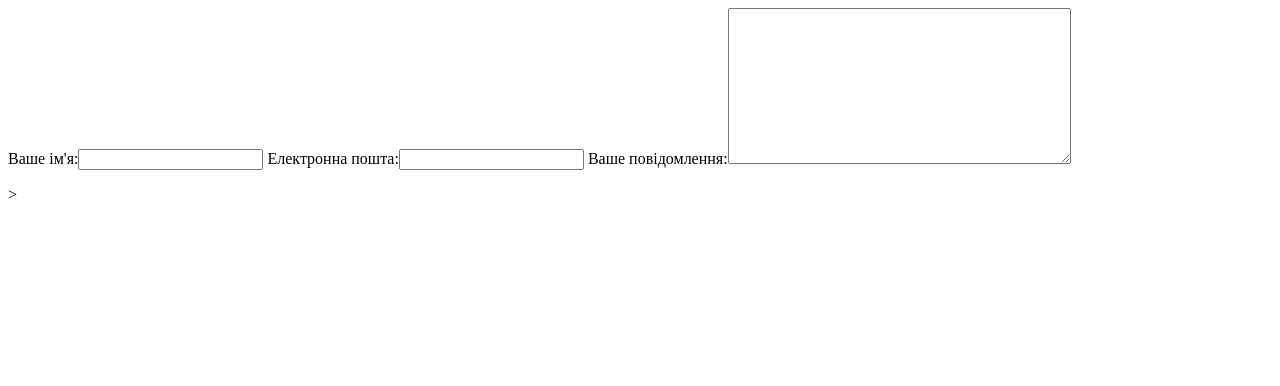
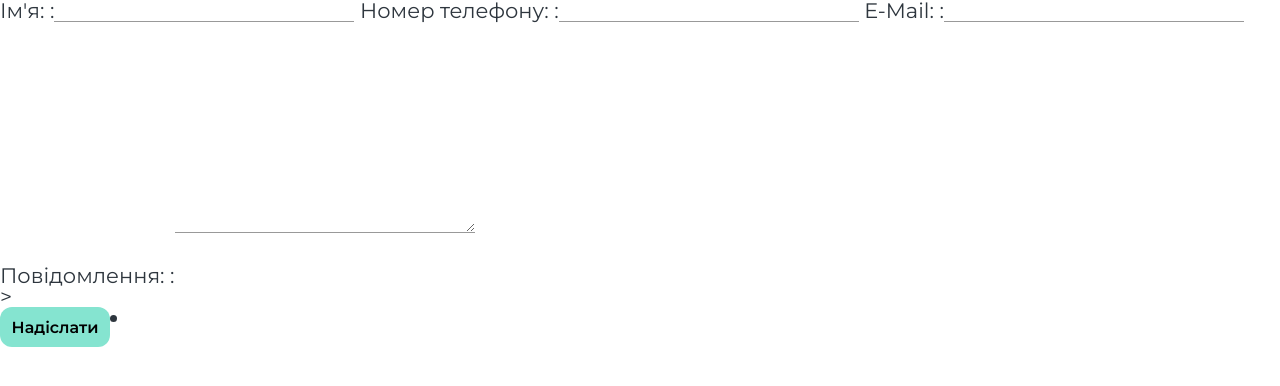
Before and after one commit to voinovVladyslav/botanical-garden-api, a Django app: page /contact/ in a window 1280 px wide. Shown: the top 386 px of the page. Run offline with Django 3.2, Linux system fonts and the light colour scheme.

Commit message:
working on form

```diff
--- a/botanical_garden_root/botanical_garden/templates/base.html
+++ b/botanical_garden_root/botanical_garden/templates/base.html
@@ -25,7 +25,7 @@
                     {% block nav %}
                     <ul class="menu__list">
                         <li class="menu__item">
-                            <a href="/main/news" class="menu__link">Новини</a>
+                            <a href="/news" class="menu__link">Новини</a>
                         </li>
                         <li class="menu__item">
                             <a href="/history" class="menu__link">Історія</a>
@@ -34,7 +34,7 @@
                             <a href="/structure" class="menu__link">Структура</a>
                         </li>
                         <li class="menu__item">
-                            <a href="#contacts" class="menu__link">Контакти</a>
+                            <a href="/contact" class="menu__link">Контакти</a>
                         </li>
                     </ul>
                     {% endblock nav %}
@@ -89,7 +89,7 @@
                         </div>
 
                         <div class="contacts__block-form ">
-                            <form action="# " method="post ">
+                            <form action="" method="post ">
                                 <ul>
                                     <li>
                                         <input placeholder="Ім 'я:" type="text" id="name" name="user_name">
--- a/botanical_garden_root/contact/forms.py
+++ b/botanical_garden_root/contact/forms.py
@@ -1,6 +1,7 @@
 from django import forms
 
 class ContactForm(forms.Form):
-    name = forms.CharField(max_length=100, label="Ваше ім'я")
-    email = forms.EmailField(label="Електронна пошта")
-    message = forms.CharField(widget=forms.Textarea ,label="Ваше повідомлення")
+    user_name = forms.CharField(max_length=100, label="Ім'я: ")
+    phone_number = forms.IntegerField(label = "Номер телефону: ")
+    user_email = forms.EmailField(label="E-Mail: ")
+    user_message = forms.CharField(widget=forms.Textarea, label="Повідомлення: ")
--- a/botanical_garden_root/contact/templates/contact/contact.html
+++ b/botanical_garden_root/contact/templates/contact/contact.html
@@ -1,3 +1,24 @@
-<form method="post">
-    {{ form }}
-</form>>
+{% load static %}
+<!DOCTYPE html>
+<html lang="en">
+
+<head>
+    <meta charset="UTF-8">
+    <meta http-equiv="X-UA-Compatible" content="IE=edge">
+    <meta name="viewport" content="width=device-width, initial-scale=1.0">
+    <link href="https://fonts.googleapis.com/css?family=Montserrat:regular,500,600,700&display=swap&subset=cyrillic-ext" rel="stylesheet" />
+    <link href="https://fonts.googleapis.com/css?family=Open+Sans:600&display=swap&subset=cyrillic-ext" rel="stylesheet" />
+    <link rel="stylesheet" href="{% static 'css/style.css' %}">
+    <title>form</title>
+</head>
+
+<body>
+    <form method="post">
+        {{ form }}
+    </form>>
+    <li class="button">
+        <button type="submit" class="form-button">Надіслати</button>
+    </li>
+</body>
+
+</html>
```
